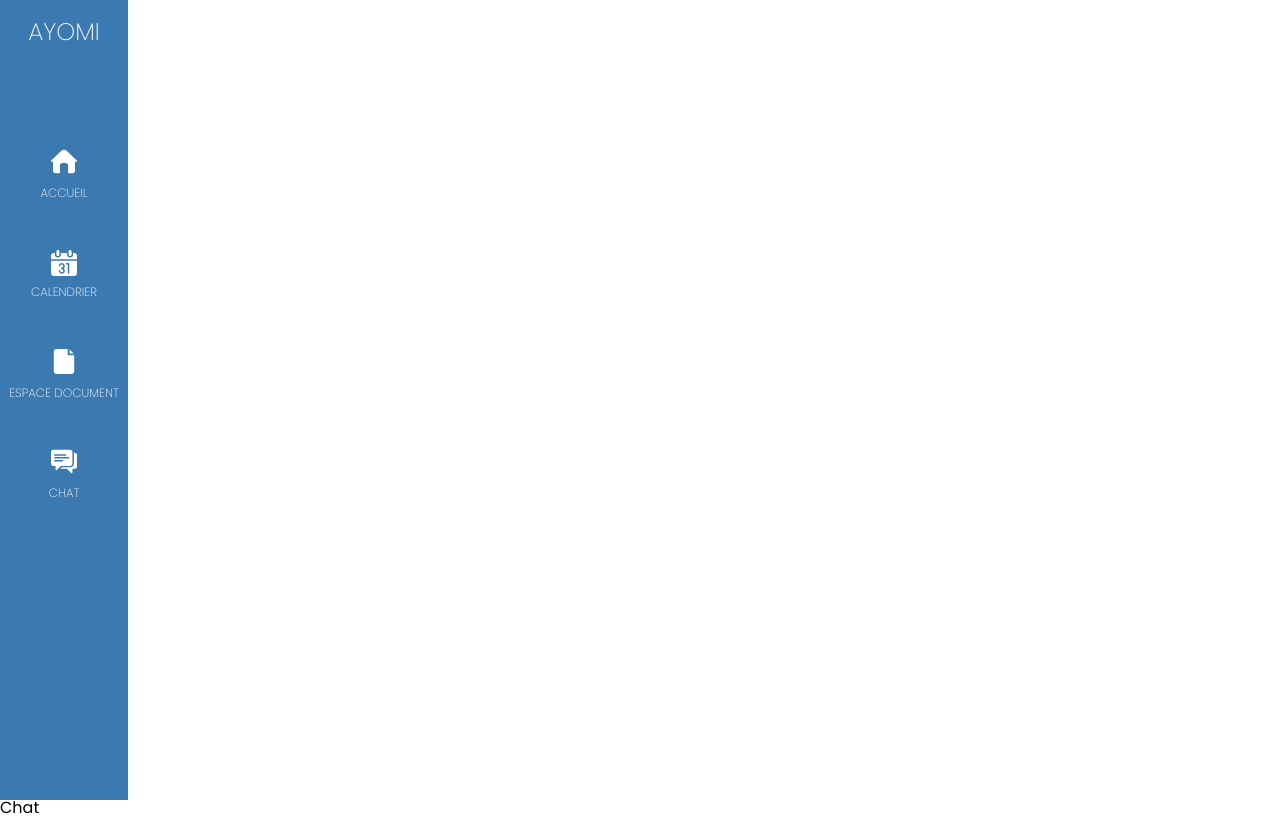
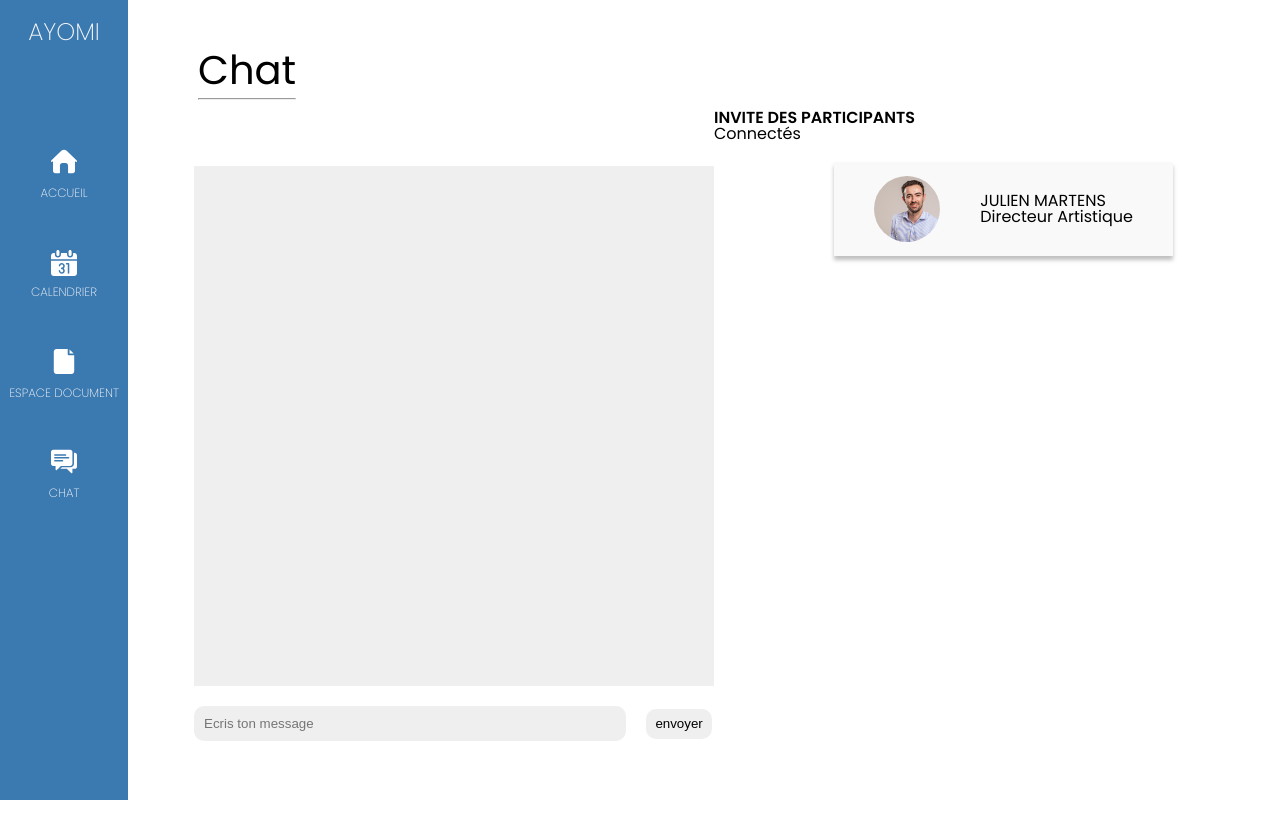
Before and after one commit to gRAKLECLER/ayomi-dashboard, a React (Create React App) app in the folder my-app/: page /Chat in a window 1280 px wide. Built offline with nearby package versions, Linux system fonts and the light colour scheme.

Commit message:
work in progress in the chat page

```diff
--- /dev/null
+++ b/my-app/src/components/BaseChat.jsx
@@ -0,0 +1,69 @@
+import React, { Component } from 'react'
+import '../style/BaseChat.css'
+
+
+
+class BaseChat extends Component {
+  constructor(props){
+    super(props);
+
+    this.state={
+      newItem:"",
+      list:[]
+    }
+  }
+
+  updateInput(key, value){
+    this.setState({
+      [key]: value
+    });
+  }
+
+  addItem(){
+    //create item with unique id
+    const newItem = {
+      id: 1 + Math.random(),
+      value: this.state.newItem.slice(),
+    };
+    //copy of current list of items
+    const list = [...this.state.list];
+    //add new item to list
+    list.push(newItem)
+
+    //update state with new list and rest new item input
+    this.setState({
+      list,
+      newItem:""
+    });
+  }
+
+  render(){
+    return(
+      <div className="BaseChat">
+        <div className="BaseChat__sendMessage">
+          <br/>
+          <ul className="BaseChat__container">
+            {this.state.list.map(item => {
+              return(
+                <li className="BaseChat__message" key={item.id}>
+                  {item.value}
+                </li>
+              )
+            })}
+          </ul>
+          <input
+          className="BaseChat__input"
+          type="text"
+          placeholder="Ecris ton message"
+          value={this.state.newItem}
+          onChange={e => this.updateInput("newItem",e.target.value)}
+          />
+          <button className="BaseChat__button" onClick={() => this.addItem()}>envoyer</button>
+          <br/>
+        </div>
+      </div>
+    )
+  }
+}
+
+export default BaseChat
--- /dev/null
+++ b/my-app/src/components/BaseInveCard.jsx
@@ -0,0 +1,27 @@
+import React, { Component } from 'react'
+import profile from '../assets/profile.jpg'
+import '../style/BaseInviteCard.css'
+
+
+class BaseInviteCard extends Component {
+  render(){
+    return(
+      <div className="BaseInviteCard">
+        <div className="BaseInviteCard__content">
+          <img className="BaseInviteCard__profile" src={profile} alt=""/>
+          <div className="BaseInviteCard__text">
+            <h3 className="BaseInviteCard__name">
+              JULIEN MARTENS
+            </h3>
+            <h4 className="BaseInviteCard__job">
+              Directeur Artistique
+            </h4>
+          </div>
+        </div>
+      </div>
+    )
+  }
+
+}
+
+export default BaseInviteCard
--- a/my-app/src/components/CardEvent.jsx
+++ b/my-app/src/components/CardEvent.jsx
@@ -26,7 +26,9 @@ class CardEvent extends Component {
             <h4  className="CardEvent__title">DESCRIPTIF SUPPLEMENTAIRES</h4>
             <h4 className="CardEvent__subtitle">Reunion avec l’equipe de acadomia</h4>
           </div>
-          <img className="pencil" src={pencil} alt=""/>
+          <div className="CardEvent__pencil">
+            <img className="pencil" src={pencil} alt=""/>
+          </div>
         </div>
       </div>
     )
--- a/my-app/src/pages/Chat.jsx
+++ b/my-app/src/pages/Chat.jsx
@@ -1,13 +1,29 @@
 import React from 'react'
 import Header from '../components/Header'
+import BaseChat from '../components/BaseChat'
+import '../style/Chat.css'
+import BaseInviteCard from '../components/BaseInveCard'
 
 
-export default class Calendar extends React.Component {
+export default class Chat extends React.Component {
   render() {
     return (
-      <div>
+      <div className="Chat">
         <Header/>
-        <h1>Chat</h1>
+        <section className="Chat__left">
+          <div className="Chat__Title">
+            <h1 className="Chat__mainTitle">Chat</h1>
+            <hr/>
+          </div>
+          <BaseChat/>
+        </section>
+        <section className="Chat__right">
+          <div className="Chat__inviteTitle">
+            <h4 className="Chat__inviteMaintitle">INVITE DES PARTICIPANTS</h4>
+            <h5 className="Chat__inviteSecondtitle">Connectés</h5>
+          </div>
+          <BaseInviteCard/>
+        </section>
       </div>
     )
   }
--- a/my-app/src/style/BaseCalendar.css
+++ b/my-app/src/style/BaseCalendar.css
@@ -40,11 +40,16 @@
   width: 88%;
   grid-template-columns: auto auto auto auto auto auto auto;
   padding: 10px;
+  cursor: pointer;
 }
 
 .event{
   background-color: #F29400;
   color: #F9F9F9;
+}
+
+.event:hover{
+  background-color: #cf8001;
 }
 
 .numbers__number{
--- /dev/null
+++ b/my-app/src/style/BaseChat.css
@@ -0,0 +1,62 @@
+.BaseChat{
+  position: relative;
+  width: 50vw;
+  height: 70vh;
+  margin-top: 128px;
+  margin-left: 66px;
+}
+
+.BaseChat__sendMessage{
+  position: absolute;
+  width: 634px;
+  height: 538px;
+  bottom: 0px;
+}
+
+.BaseChat__message{
+  display: flex;
+  align-items: center;
+  background-color: #3B79B1;
+  color: #EFEFEF;
+  width: 35%;
+  height: 5%;
+  padding: 5px;
+  border-radius: 10px;
+  margin-top: 10px;
+}
+
+.BaseChat__container{
+  background-color: #EFEFEF ;
+  width: 500px;
+  height: 500px;
+  margin-bottom: 20px;
+  padding: 10px;
+}
+
+.BaseChat__input{
+  border: none;
+  width: 65%;
+  padding: 10px;
+  border-radius: 10px;
+  margin-right: 20px;
+  background-color: #EFEFEF;
+}
+
+.BaseChat__input, .BaseChat__button:focus{
+  outline: none;
+}
+
+.BaseChat__button{
+  border: none;
+  height: 30px;
+  width: 66px;
+  border-radius: 10px;
+  background-color: #EFEFEF;
+}
+
+
+.BaseChat__button:hover{
+  background-color: #F29400;
+  color: #EFEFEF;
+  cursor: pointer;
+}
--- /dev/null
+++ b/my-app/src/style/BaseInviteCard.css
@@ -0,0 +1,24 @@
+.BaseInviteCard{
+  margin-top: 20px;
+  display: flex;
+  align-items: center;
+  justify-content: center;
+  width: 339px;
+  height: 94px;
+  box-shadow: 0px 4px 4px rgba(0, 0, 0, 0.25);
+  background-color: #F9F9F9;
+}
+
+.BaseInviteCard__profile{
+  width: 66px;
+  height: 66px;
+  object-fit: cover;
+  border-radius: 50%;
+}
+
+.BaseInviteCard__content{
+  width: 100%;
+  display: flex;
+  align-items: center;
+  justify-content: space-evenly;
+}
--- a/my-app/src/style/CardEvent.css
+++ b/my-app/src/style/CardEvent.css
@@ -47,3 +47,19 @@
 .CardEvent__subtitle{
   color: #3B79B1;
 }
+
+.CardEvent__pencil{
+  display: flex;
+  align-items: center;
+  justify-content: center;
+  border-radius: 50%;
+}
+
+.pencil{
+  padding: 10px;
+}
+
+.CardEvent__pencil:hover{
+  background-color: blanchedalmond;
+  cursor: pointer;
+}
--- /dev/null
+++ b/my-app/src/style/Chat.css
@@ -0,0 +1,31 @@
+.Chat{
+  display: flex;
+}
+
+.Chat__left{
+  position: relative;
+}
+
+.Chat__Title{
+  position: absolute;
+  top: 50px;
+  left: 70px;
+}
+
+.Chat__mainTitle{
+  font-size: 40px;
+}
+
+.Chat__right{
+  height: 80vh;
+}
+
+.Chat__inviteTitle{
+  margin-top: 110px;
+  margin-left: -120px;
+}
+
+.Chat__inviteMaintitle{
+  font-size: 16px;
+  font-weight: 600;
+}
--- a/my-app/src/style/Home.css
+++ b/my-app/src/style/Home.css
@@ -24,7 +24,7 @@
 
 .Home__H3{
   font-weight: 600;
-  font-size: 18px;
+  font-size: 16px;
 }
 
 .Home__actuality{
```
